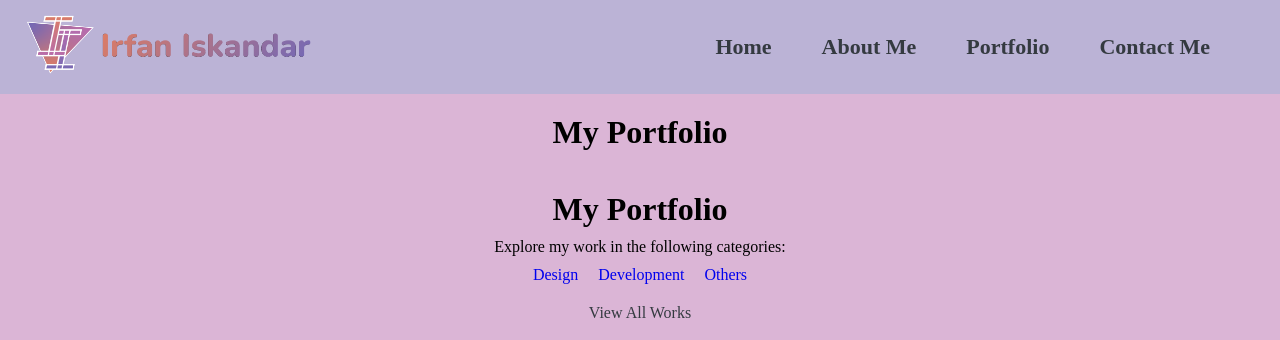
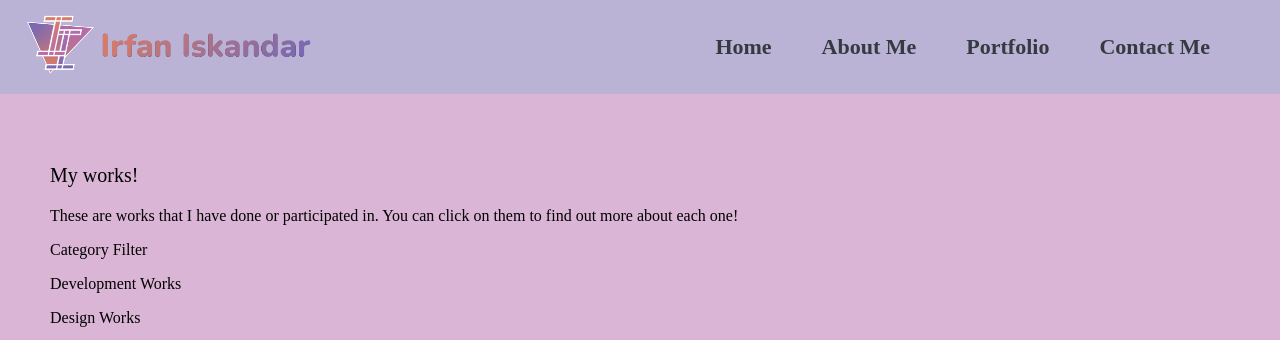
Before and after one commit to lapidotler/irfaniskandar, a PHP site: page /portfolio.html in a window 1280 px wide. Shown: the top 340 px of the page. Run offline with PHP 8.4, Linux system fonts and the light colour scheme.

Commit message:
Portfolio

```diff
--- a/portfolio.html
+++ b/portfolio.html
@@ -32,95 +32,69 @@
                 </nav>
             </header>
 
-            <div class="header" id="portfolio-top">
-                <h1>My Portfolio</h1>
-            </div>
+            <main>
+                <section id="portfolio-main" class="main flex-column responsive">
+                    <div class="section-header responsive">
+                        <p class="text-header">My works!</p>
+                    </div>
+                    <div class="flex-row">
+                        <p class="text-medium">
+                            These are works that I have done or participated in.
+                            You can click on them to find out more about each one!
+                        </p>
+                    </div>
+                    <div class="spacer-large"></div>
+                    <div class="flex-column">
+                        <div class="flex-row">
+                            <p class="text-medium">Category Filter</p>
+                        </div>
+                        <div class="spacer"></div>
+                        <div class="flex-row">
+                            <a><p class="text-medium portfolio-filter">Development Works</p></a>
+                            <a><p class="text-medium portfolio-filter">Design Works</p></a>
+                        </div>
+                        <div class="flex-row flex-around filter-content">
+                            <div class="portfolio-content cat1-content">
+                                <a class="portfolio-show" id="c1-penumbra">
+                                    <div class="flex-row flex-center">
+                                        <img class="portfolio-content-image" src="images/penumbra/penumbra_logo.png">
+                                    </div>
+                                    <div class="flex-column flex-start portfolio-text">
+                                        <p class="text-medium">Penumbra</p>
+                                        <p class="text-small">Development Works - VR Game</p>
+                                        <p class="text-small">2022</p>
+                                    </div>
+                                </a>
+                            </div>
+                            <!-- Repeat the above structure for more items in this category -->
 
-            <!-- Portfolio Work Options -->
-            <div class="header" id="portfolio-top">
-                <h1>My Portfolio</h1>
-                <p>Explore my work in the following categories:</p>
-                <div class="portfolio-options">
-                    <div class="portfolio-option">
-                        <a href="#web-design-works">Design</a>
+                            <div class="portfolio-content cat2-content">
+                                <a class="portfolio-show" id="c2-portfolioapp">
+                                    <div class="flex-row flex-center">
+                                        <img class="portfolio-content-image" src="images/about/pohbear_logo.png">
+                                    </div>
+                                    <div class="flex-column flex-start portfolio-text">
+                                        <p class="text-medium">Portfolio App</p>
+                                        <p class="text-small">Design Works - UI/UX</p>
+                                        <p class="text-small">2021</p>
+                                    </div>
+                                </a>
+                            </div>
+                            <!-- Repeat the above structure for more items in this category -->
+                        </div>
                     </div>
-                    <div class="portfolio-option">
-                        <a href="#development-works">Development</a>
+                </section>
+                <section id="portfolio-info">
+                    <div class="main responsive" id="portfolio-info-details">
+                        <!-- This section will be populated with details when an item is clicked -->
                     </div>
-                    <div class="portfolio-option">
-                        <a href="#other-works">Others</a>
+                    <div class="main responsive flex-row flex-center">
+                        <a href="#portfolio-main">
+                            <div class="triangle-up"></div>
+                        </a>
                     </div>
-                </div>
-                <a href="#all-works" class="view-all-link">View All Works</a>
-            </div>
-
-            <!-- Portfolio Category: Design Works -->
-            <section id="web-design-works" class="main portfolio-category">
-                <h2 class="text-xlarge">Design Works</h2>
-                <p>Brief description of design works. Click on each work for details.</p>
-
-                <!-- Sample Design Work Card (Repeat for other works) -->
-                <div class="portfolio-card">
-                    <img class="portfolio-image" src="design-work1.jpg" alt="Design Work 1">
-                    <h3 class="text-header">Design Work 1</h3>
-                    <p class="text-medium">Year of Completion: 20XX</p>
-                    <a href="#design-work-1-details" class="work-details-link">View Details</a>
-                </div>
-
-                <!-- Repeat the above structure for more design works -->
-
-                <a href="#portfolio-top" class="back-to-top-link">Back to Top</a>
-            </section>
-
-            <!-- Portfolio Category: Development Works -->
-            <section id="development-works" class="main portfolio-category">
-                <h2 class="text-xlarge">Development Works</h2>
-                <p>Brief description of development works. Click on each work for details.</p>
-
-                <!-- Sample Development Work Card (Repeat for other works) -->
-                <div class="portfolio-card">
-                    <img class="portfolio-image" src="development-work1.jpg" alt="Development Work 1">
-                    <h3 class="text-header">Development Work 1</h3>
-                    <p class="text-medium">Year of Completion: 20XX</p>
-                    <a href="#development-work-1-details" class="work-details-link">View Details</a>
-                </div>
-
-                <!-- Repeat the above structure for more development works -->
-
-                <a href="#portfolio-top" class="back-to-top-link">Back to Top</a>
-            </section>
-
-            <!-- Portfolio Category: Other Works -->
-            <section id="other-works" class="main portfolio-category">
-                <h2 class="text-xlarge">Other Works</h2>
-                <p>Brief description of other works. Click on each work for details.</p>
-
-                <!-- Sample Other Work Card (Repeat for other works) -->
-                <div class="portfolio-card">
-                    <img class="portfolio-image" src="other-work1.jpg" alt="Other Work 1">
-                    <h3 class="text-header">Other Work 1</h3>
-                    <p class="text-medium">Year of Completion: 20XX</p>
-                    <a href="#other-work-1-details" class="work-details-link">View Details</a>
-                </div>
-
-                <!-- Repeat the above structure for more other works -->
-
-                <a href="#portfolio-top" class="back-to-top-link">Back to Top</a>
-            </section>
-
-            <!-- Description of Chosen Work (Sample Structure) -->
-            <section id="design-work-1-details" class="main work-details">
-                <h2 class="text-xlarge">Design Work 1</h2>
-                <p class="text-medium">Year of Completion: 20XX</p>
-                <p class="text-medium">Detailed description of the selected work.</p>
-                <a href="#web-design-works" class="back-to-category-link">Back to Design Works</a>
-            </section>
-
-            <div class="spacer-large"></div>
-
-            <div class="triangle-up" href="#portfolio-top">
-                <!-- Scroll-to-top button -->
-            </div>
+                </section>
+            </main>
 
             <!-- Footer Bar -->
             <footer class="custom-footer">
--- a/stylesheets/portfolio.css
+++ b/stylesheets/portfolio.css
@@ -99,6 +99,7 @@ h2 {
   color: #343a40;
 }
 
+
 /* Description of Chosen Work */
 .work-details {
   background-color: #EDE7F6;
@@ -115,6 +116,7 @@ h2 {
   color: #343a40;
 }
 
+
 /* General Styles */
 .text-xlarge {
   font-size: 1.5rem;
```
